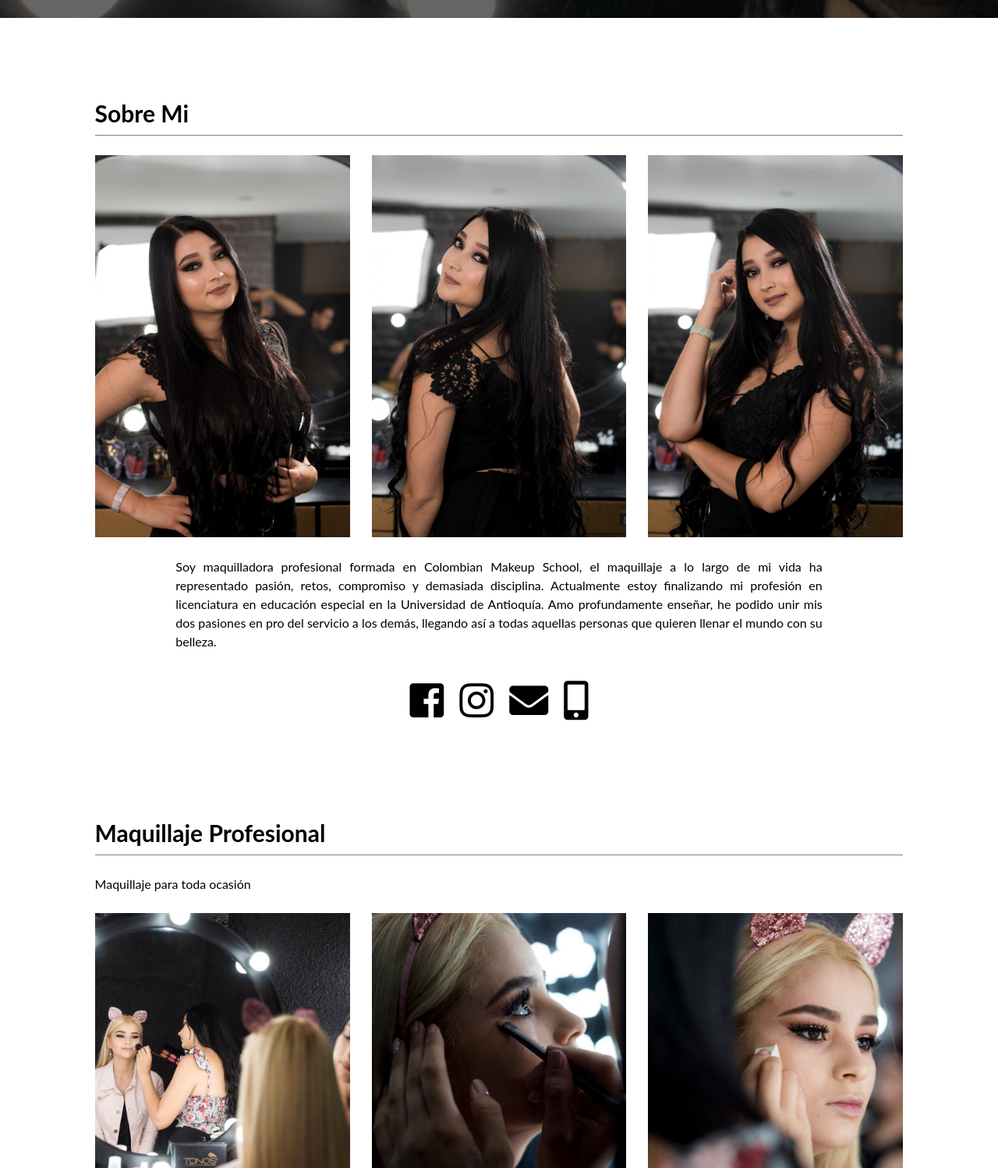
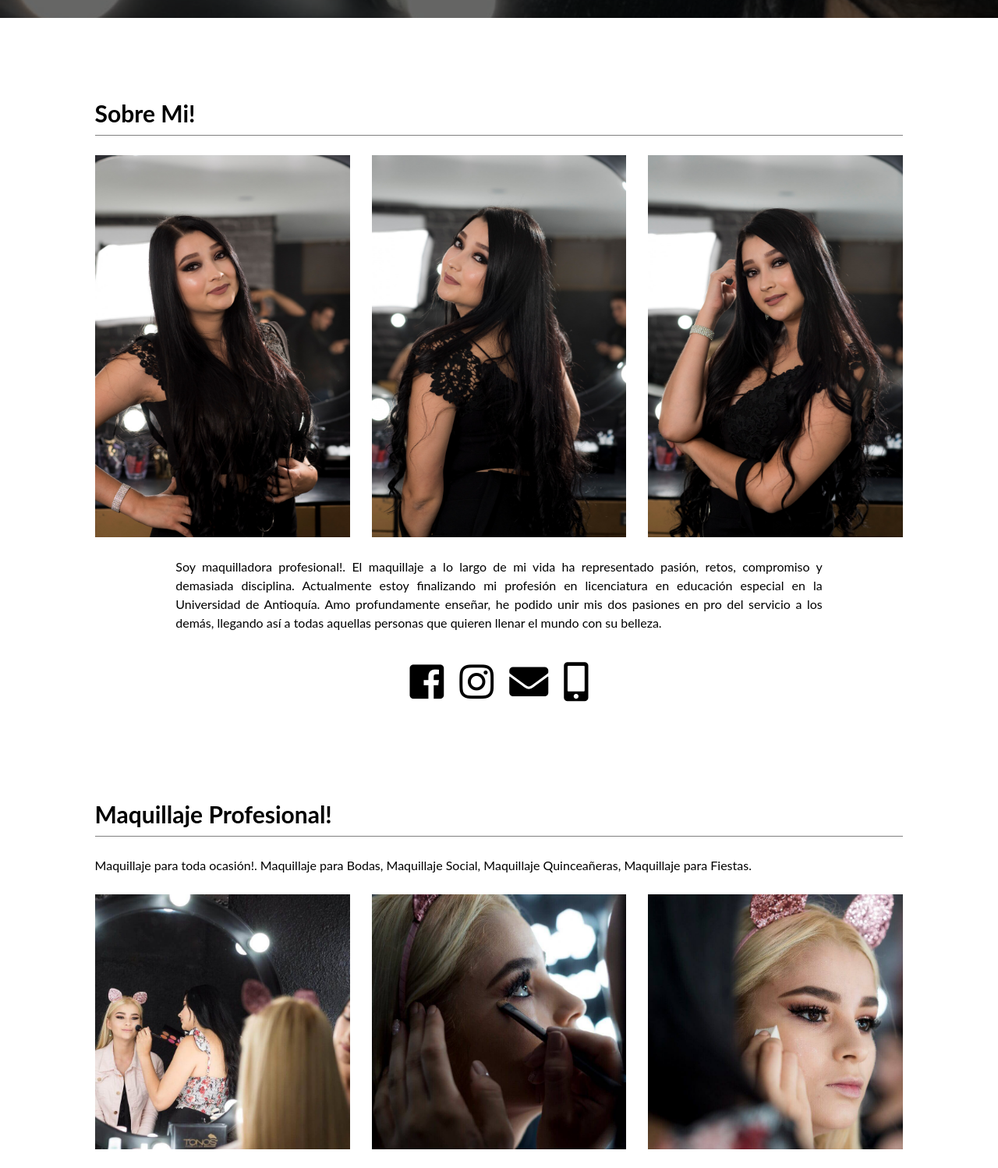
Before and after one commit to diegoosorio/miamakeup, a plain HTML site: page index.html in a window 1280 px wide. Shown: the part 847-2345 px from the top of the page at 78% size. Drawn offline with Linux system fonts and the light colour scheme; some packages are replaced by stand-ins of ours; a script that the page names is missing.

Commit message:
Agregando texto a las sesiones

```diff
--- a/index.html
+++ b/index.html
@@ -68,7 +68,7 @@
       <article class="article about-me" id="about-me">
         <div class="flex-container">
           <div class="title">
-            <h2>Sobre Mi</h2>
+            <h2>Sobre Mi!</h2>
           </div>
           <div class="post-list">
             <div class="post">
@@ -88,7 +88,7 @@
             </div>
           </div>
           <div class="texto">
-            <p class="text">Soy maquilladora profesional formada en Colombian Makeup School, el maquillaje a lo largo de mi vida ha representado pasión, retos, compromiso y demasiada disciplina. Actualmente estoy finalizando mi profesión en licenciatura en educación especial en la Universidad de Antioquía. Amo profundamente enseñar, he podido unir mis dos pasiones en pro del servicio a los demás, llegando así a todas aquellas personas que quieren llenar el mundo con su belleza.</p>
+            <p class="text">Soy maquilladora profesional!. El maquillaje a lo largo de mi vida ha representado pasión, retos, compromiso y demasiada disciplina. Actualmente estoy finalizando mi profesión en licenciatura en educación especial en la Universidad de Antioquía. Amo profundamente enseñar, he podido unir mis dos pasiones en pro del servicio a los demás, llegando así a todas aquellas personas que quieren llenar el mundo con su belleza.</p>
           </div>
           <div class="social">
             <a href="https://www.facebook.com/estefaniacuartasmakeupartist" target="blank"><i class="fab fa-facebook-square"></i></a>
@@ -104,10 +104,10 @@
       <article class="article mi-experiencia" id="mi-experiencia">
         <div class="flex-container">
           <div class="title">
-            <h2>Maquillaje Profesional</h2>
+            <h2>Maquillaje Profesional!</h2>
           </div>
           <div class="description">
-            <p>Maquillaje para toda ocasión</p>
+            <p>Maquillaje para toda ocasión!. Maquillaje para Bodas, Maquillaje Social, Maquillaje Quinceañeras, Maquillaje para Fiestas.</p>
           </div>
           <div class="post-list">
             <div class="post">
@@ -195,10 +195,10 @@
       <article class="article curso" id="curso">
         <div class="flex-container">
           <div class="title">
-            <h2>Curso de Automaquillaje</h2>
+            <h2>Curso de Automaquillaje personalizado o grupal!</h2>
           </div>
           <div class="description">
-            <p>Curso de automaquillaje</p>
+            <p>En este curso aprenderás a identificar la morfología de tu rostro y como aplicar las técnicas del maquillaje para que luzcas hermosa cada día.</p>
           </div>
           <div class="post-list">
             <div class="post">
```
